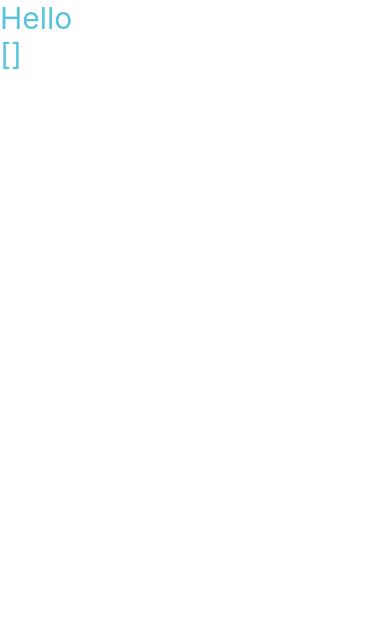
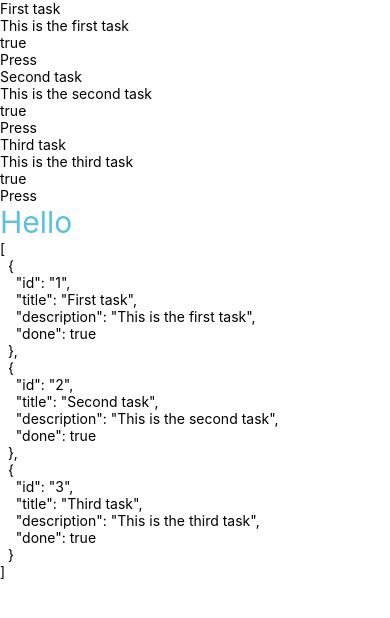
Before and after one commit to leimeter-joaquin/RNIC-JOAQUIN-LEIMETER, a React Native app: screen / in a window 390 px wide. Shown: the top 618 px of the page. Built offline with nearby package versions, Linux system fonts and the light colour scheme; no server answers.

Commit message:
RNIC-W03: add Card component - add FlatList

```diff
--- /dev/null
+++ b/src/components/Card/index.tsx
@@ -0,0 +1,26 @@
+import React from 'react';
+import {Text, TouchableOpacity, View} from 'react-native';
+import {Task} from '../../types/tasks';
+
+interface CardProps {
+  task: Task;
+  setTaskStatus: (id: string) => void;
+}
+
+const Card = ({task, setTaskStatus}: CardProps) => {
+  return (
+    <View>
+      <Text>{task.title}</Text>
+      <Text>{task.description}</Text>
+      <Text>{task.done.toString()}</Text>
+      <TouchableOpacity
+        onPress={() => {
+          setTaskStatus(task.id);
+        }}>
+        <Text>Press</Text>
+      </TouchableOpacity>
+    </View>
+  );
+};
+
+export default Card;
--- /dev/null
+++ b/src/components/Card/styles.ts
@@ -0,0 +1,10 @@
+import {StyleSheet} from 'react-native';
+
+const styles = StyleSheet.create({
+  greetings: {
+    fontSize: 30,
+    color: '#59c3dd',
+  },
+});
+
+export default styles;
--- a/src/components/HomeScreen/index.tsx
+++ b/src/components/HomeScreen/index.tsx
@@ -1,39 +1,56 @@
 import React, {useEffect, useState} from 'react';
-import {SafeAreaView, View, StatusBar, Text, StyleSheet} from 'react-native';
+import {SafeAreaView, View, StatusBar, Text, FlatList} from 'react-native';
+import styles from './styles';
+import tasksArray from '../../constants/mock';
+import {Task} from '../../types/tasks';
+import Card from '../Card';
 
 function HomeScreen(): JSX.Element {
-  const [data, setData] = useState<any>([]);
+  const [tasks, setTasks] = useState<Task[]>([]);
 
   useEffect(() => {
-    fetch('https://pokeapi.co/api/v2/pokemon/ditto')
-      .then(raw => {
-        return raw.json();
-      })
-      .then(response => {
-        console.log(response.height);
-        setData(response);
+    if (tasksArray) {
+      setTasks(tasksArray);
+    }
+  }, []);
+
+  /**
+   *
+   * @param id id of the task to modify
+   */
+  const setTaskStatus = (id: string) => {
+    setTasks(prevState => {
+      const newTasks = prevState.map(task => {
+        if (task.id === id) {
+          task.done = !task.done;
+        }
+        return task;
       });
-  }, []);
+
+      return newTasks;
+    });
+  };
 
   return (
     <SafeAreaView>
-      <StatusBar />
+      <StatusBar backgroundColor="#61dafb" />
+
+      <FlatList
+        data={tasks}
+        renderItem={({item}) => (
+          <Card task={item} setTaskStatus={setTaskStatus} />
+        )}
+      />
+
       <View>
         <Text style={styles.greetings}>Hello</Text>
       </View>
 
       <View>
-        <Text style={styles.greetings}>{JSON.stringify(data)}</Text>
+        <Text>{JSON.stringify(tasks, null, 2)}</Text>
       </View>
     </SafeAreaView>
   );
 }
 
-const styles = StyleSheet.create({
-  greetings: {
-    fontSize: 30,
-    color: '#59c3dd',
-  },
-});
-
 export default HomeScreen;
--- /dev/null
+++ b/src/components/HomeScreen/styles.ts
@@ -0,0 +1,10 @@
+import {StyleSheet} from 'react-native';
+
+const styles = StyleSheet.create({
+  greetings: {
+    fontSize: 30,
+    color: '#59c3dd',
+  },
+});
+
+export default styles;
--- a/src/constants/mock.ts
+++ b/src/constants/mock.ts
@@ -2,16 +2,19 @@ import {Task} from '../types/tasks';
 
 const tasks: Task[] = [
   {
+    id: '1',
     title: 'First task',
     description: 'This is the first task',
     done: true,
   },
   {
+    id: '2',
     title: 'Second task',
     description: 'This is the second task',
     done: true,
   },
   {
+    id: '3',
     title: 'Third task',
     description: 'This is the third task',
     done: true,
--- a/src/types/tasks.ts
+++ b/src/types/tasks.ts
@@ -1,4 +1,5 @@
 export type Task = {
+  id: string;
   title: string;
   description: string;
   done: boolean;
```
